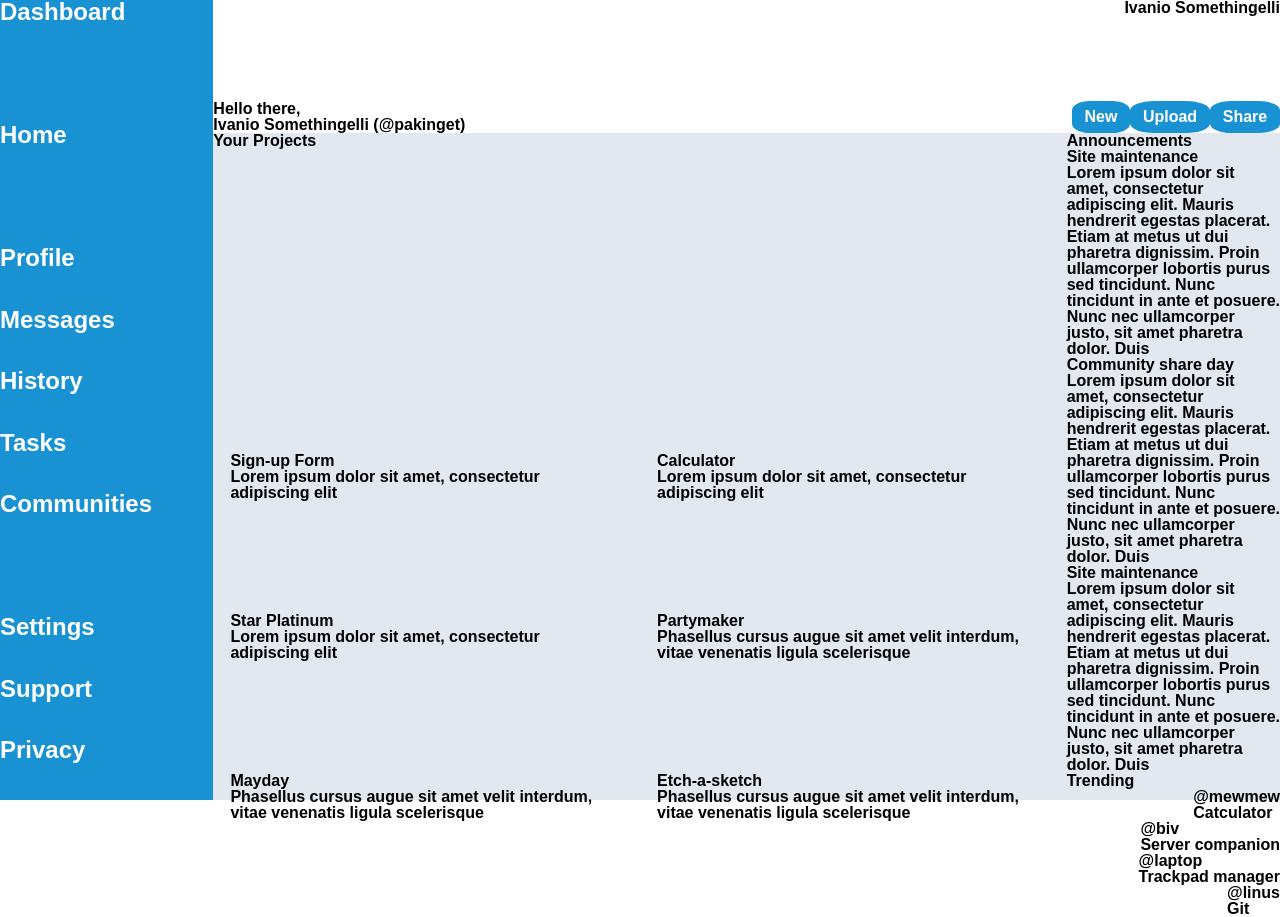
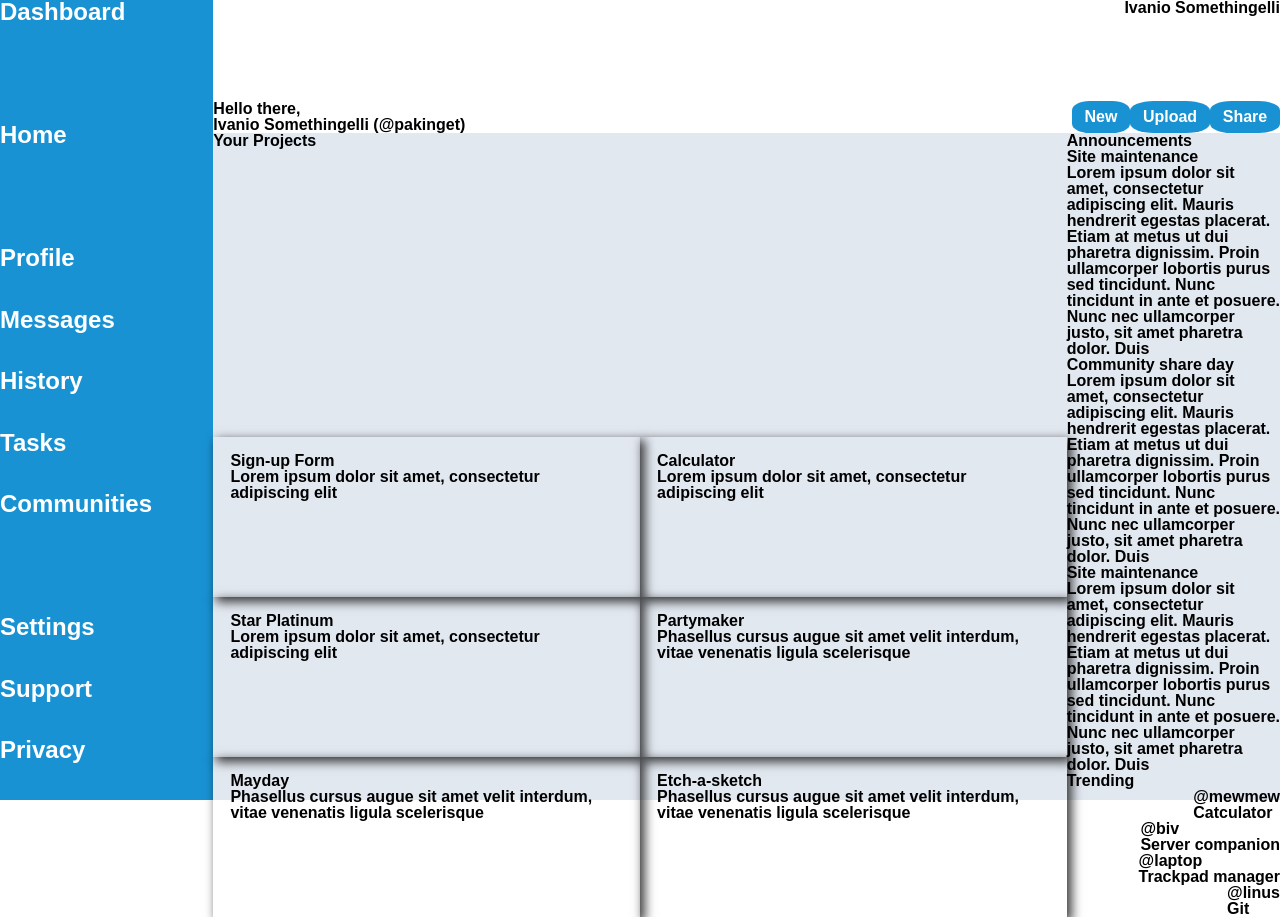
Before and after one commit to pakinget/admin-dashboard, a plain HTML site: page index.html in a window 1280 px wide. Drawn offline with Linux system fonts and the light colour scheme.

Commit message:
Add box-shadow to project cards

```diff
--- a/style.css
+++ b/style.css
@@ -239,3 +239,7 @@ main {
 	cursor: pointer;
 	background-color: #1578AD;
 }
+
+.project {
+	box-shadow: 4px 4px 10px 1px rgba(0, 0, 0, 0.75);
+}
```
